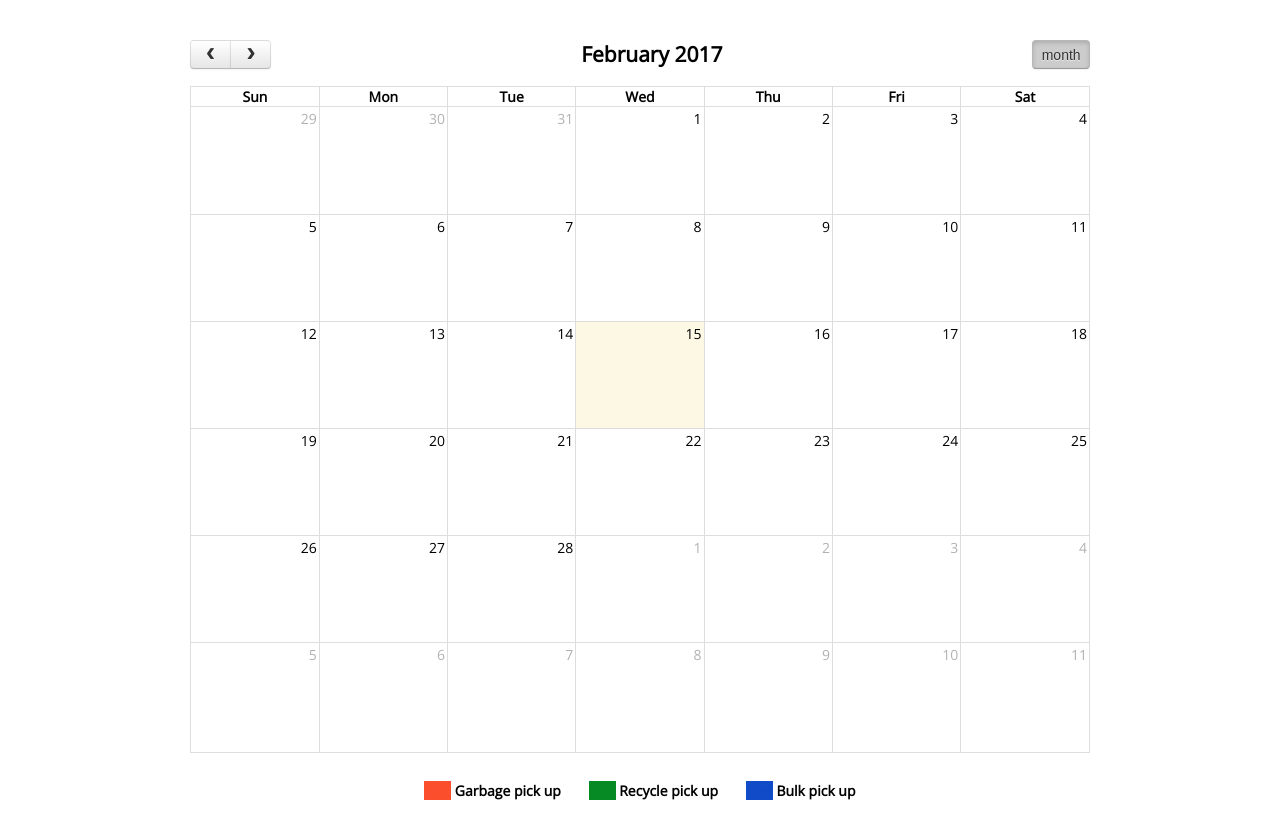
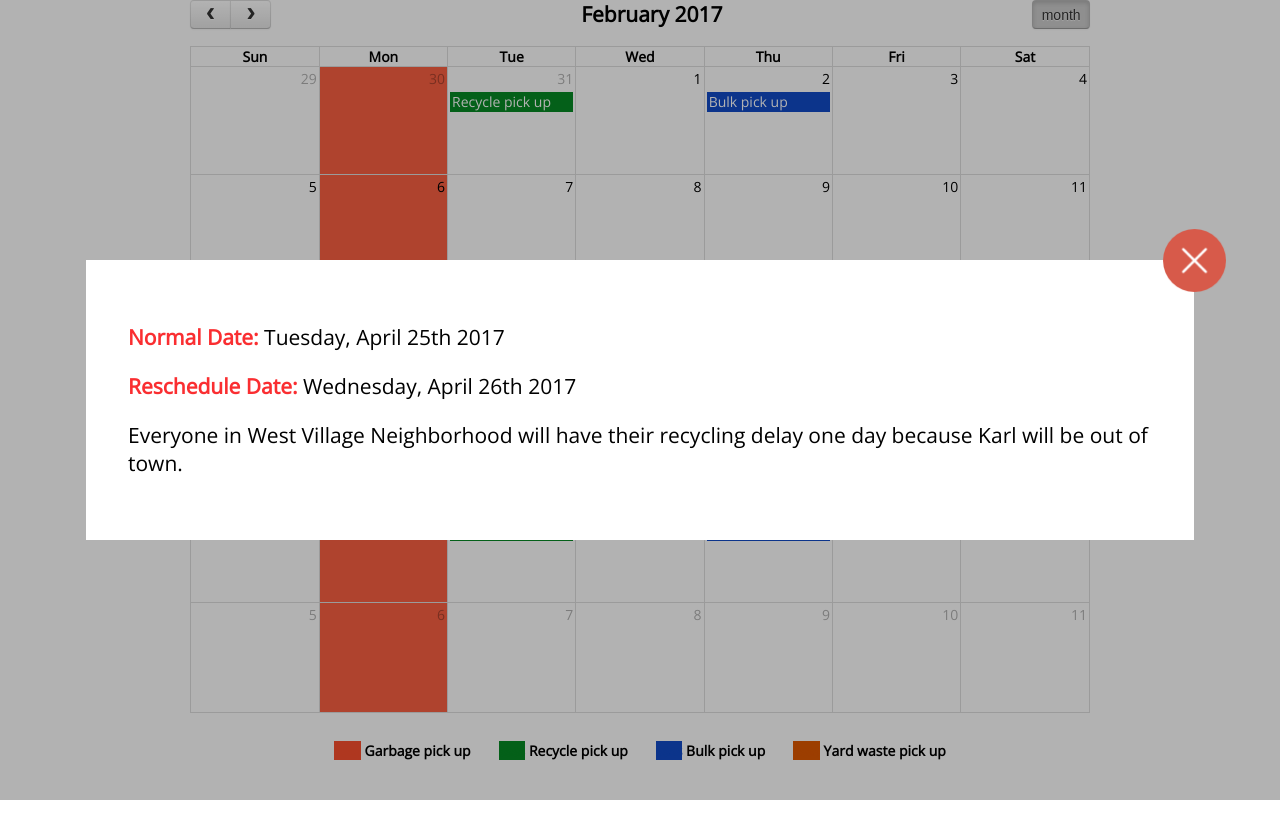
Before and after one commit to jedgar1mx/recycling_calendar, a plain HTML site: page index.html in a window 1280 px wide. After the commit the page ends 800 px from the top, so only its background shows below. Drawn offline with nearby package versions, Linux system fonts and the light colour scheme.

Commit message:
adding new structure for creating service dates and adding emergency alert

```diff
--- a/index.html
+++ b/index.html
@@ -40,8 +40,9 @@
 
       return week;
     }
-
     var addEventToList = function addeEventToList(year,weaks,eventType,eventInfo) {
+      // Add garbage pickup day every week
+      for (var i = 1; i < weeks; i++) {
         let title = eventType + ' pick up';
         let eventObj = {
           title : title,
@@ -50,31 +51,44 @@
         switch (eventType) {
           case 'Garbage':
               eventObj.rendering = 'background';
+                eventObj.start = moment().year(year).week(i).day(dummyObj.trash.dayOfWeek).format("YYYY-MM-DD");
             break;
 
           case 'Recycle':
               eventObj.color = '#068A24';
+                eventObj.start = moment().year(year).week(i).day(dummyObj.recycling.dayOfWeek).format("YYYY-MM-DD");
+            break;
+
+          case 'Yard waste':
+              eventObj.color = '#DF5800';
+                eventObj.start = moment().year(year).week(i).day(dummyObj.yardWaste.dayOfWeek).format("YYYY-MM-DD");
             break;
 
           case 'Bulk':
               eventObj.color = '#114BC7';
+                eventObj.start = moment().year(year).week(i).day(dummyObj.bulk.dayOfWeek).format("YYYY-MM-DD");
             break;
           default:
 
         }
         console.log(eventObj);
-      // Add garbage pickup day every week
-      for (var i = 1; i < weeks; i++) {
-        let eventDate = moment().year(year).week(i).day(dummyObj.trash.dayOfWeek).format("YYYY-MM-DD");
-        eventObj.start = eventDate;
-        console.log(eventObj);
         if(eventInfo.schedule === 'weekly'){
           events.push(eventObj);
+        }else{
+          if(eventInfo.startDate !== null){
+            if(moment(eventObj.start).isBetween(eventInfo.startDate, eventInfo.endDate)){
+              if(eventInfo.AorB === 'a'){
+                ((i % 2) != 0) ? events.push(eventObj): 0;
+              }else{
+                ((i % 2) == 0) ? events.push(eventObj): 0;
+              }
+            }
           }else{
             if(eventInfo.AorB === 'a'){
               ((i % 2) != 0) ? events.push(eventObj): 0;
             }else{
               ((i % 2) == 0) ? events.push(eventObj): 0;
+            }
           }
         }
       }
@@ -99,15 +113,32 @@
     // }
 
     var events = [];
+    var emergencyObj = {
+      'normalDay'  : "2017-04-25T00:00:00.000Z",
+      "rescheduledDay": "2017-04-26T00:00:00.000Z",
+      "reason": "Everyone in West Village Neighborhood will have their recycling delay one day because Karl will be out of town."
+    }
+    // var emergencyObj = {
+    //   'normalDay'  : "2017-12-25T00:00:00.000Z",
+    //   "rescheduledDay": "2017-12-26T00:00:00.000Z",
+    //   "reason": "Delay by one day due to Christmas holiday."
+    // }
   	var dummyObj = {
       "trash": {
-        "dayOfWeek": "friday",
+        "dayOfWeek": "monday",
         "schedule": "weekly",
         "AorB": null,
         "startDate": null,
         "endDate": null
       },
       "recycling": {
+        "dayOfWeek": "tuesday",
+        "schedule": "biweekly",
+        "AorB": "a",
+        "startDate": null,
+        "endDate": null
+      },
+      "bulk": {
         "dayOfWeek": "thursday",
         "schedule": "biweekly",
         "AorB": "a",
@@ -119,7 +150,7 @@
         "schedule": "biweekly",
         "AorB": "a",
         "startDate": "2017-04-06T00:00:00.000Z",
-        "endDate": "2017-12-07T00:00:00.000Z"
+        "endDate": "2017-12-08T00:00:00.000Z"
       }
     };
     var year = moment().year();
@@ -127,64 +158,28 @@
 
     addEventToList(year,weeks,'Garbage',dummyObj.trash);
     addEventToList(year,weeks,'Recycle',dummyObj.recycling);
+    addEventToList(year,weeks,'Bulk',dummyObj.bulk);
+    addEventToList(year,weeks,'Yard waste',dummyObj.yardWaste);
 
   	var today = moment().format();
-  	var events2 = [
-  		{
-  			title: 'Business Lunch',
-  			start: '2016-12-03T13:00:00',
-  			constraint: 'businessHours',
-  			color: '#DC6B2A'
-  		},
-  		{
-  			title: 'Garbage pick up',
-  			start: '2016-12-13T11:00:00',
-  			constraint: 'availableForMeeting', // defined below
-  			color: '#DC6B2A'
-  		},
-  		{
-  			title: 'Conference',
-  			start: '2016-12-18',
-  			end: '2016-12-20'
-  		},
-  		{
-  			title: 'Party',
-  			start: '2016-12-29',
-        rendering: 'background',
-  			color: '#DC6B2A'
-  		},
-
-  		// areas where "Meeting" must be dropped
-  		{
-  			id: 'availableForMeeting',
-  			start: '2016-12-11T10:00:00',
-  			end: '2016-12-11T16:00:00',
-  			rendering: 'background'
-  		},
-  		{
-  			id: 'availableForMeeting',
-  			start: '2016-12-13T10:00:00',
-  			end: '2016-12-13T16:00:00',
-  			rendering: 'background'
-  		},
-
-  		// red areas where no events can be dropped
-  		{
-  			start: '2016-12-24',
-  			end: '2016-12-28',
-  			overlap: false,
-  			rendering: 'background',
-  			color: '#DC6B2A'
-  		},
-  		{
-  			start: '2016-12-06',
-  			end: '2016-12-08',
-  			overlap: false,
-  			rendering: 'background',
-  			color: '#DC6B2A'
+    var loadEmergencyEventInfo = function loadEmergencyEventInfo(emergencyObj) {
+      console.log(moment(emergencyObj.normalDay).format("dddd, MMMM Do YYYY"));
+      document.getElementById('emergency-normal-date').innerHTML = moment(emergencyObj.normalDay).format("dddd, MMMM Do YYYY");
+      document.getElementById('emergency-new-date').innerHTML = moment(emergencyObj.rescheduledDay).format("dddd, MMMM Do YYYY");
+      document.getElementById('emergency-message').innerHTML = emergencyObj.reason;
+      document.getElementById('emergency-modal').className = 'active';
     }
-  	];
+    var displayEmergencyEvent = function displayEmergencyEvent(emergencyObj) {
+      if(Object.keys(emergencyObj).length){
+        loadEmergencyEventInfo(emergencyObj);
+      }
+    }
+    var closeDisplayEmergencyEvent = function closeDisplayEmergencyEvent() {
+      document.getElementById('emergency-modal').className = '';
+    }
   	$(document).ready(function() {
+      document.getElementById('close-emergency-modal-btn').addEventListener('click', closeDisplayEmergencyEvent);
+      displayEmergencyEvent(emergencyObj);
   		$('#calendar').fullCalendar({
   			header: {
   				left: 'prev,next',
@@ -192,7 +187,7 @@
   				right: 'month'
   			},
   			defaultDate: today,
-  			navLinks: true, // can click day/week names to navigate views
+  			navLinks: false, // can click day/week names to navigate views
   			// businessHours: true, // display business hours
   			editable: true,
   			events: events
@@ -204,12 +199,15 @@
   <style>
     @import url('https://fonts.googleapis.com/css?family=Open+Sans');
   	body {
-  		margin: 40px 10px;
+  	  margin: 0;
   		padding: 0;
   		font-family: 'Open Sans', sans-serif;
   		font-size: 14px;
   	}
-
+    main{
+      position: relative;
+      width: 100%;
+    }
   	#calendar {
   		max-width: 900px;
   		margin: 0 auto;
@@ -219,6 +217,7 @@
       display: flex;
       width: 100%;
       justify-content: center;
+      flex-wrap: wrap;
     }
     #leyend > article{
       font-weight: bold;
@@ -242,9 +241,92 @@
       background-color: #114BC7;
       color: #114BC7;
     }
+    #leyend > article:nth-child(4) > span:first-child{
+      width: 1em;
+      height: 1em;
+      background-color: #DF5800;
+      color: #DF5800;
+    }
+    #emergency-modal{
+      z-index: 5;
+      position: absolute;
+      top: 0;
+      left: 0;
+      width: 0;
+      height: 0;
+      background-color: rgba(0, 0, 0, 0);
+      display: flex;
+      transition: all 0.2s ease-in-out;
+    }
+    #emergency-modal.active{
+      z-index: 5;
+      position: absolute;
+      top: 0;
+      left: 0;
+      width: 100%;
+      height: 100vh;
+      background-color: rgba(0, 0, 0, 0.3);
+      display: flex;
+      transition: all 0.1s ease-in-out;
+    }
+    #emergency-modal > .emergency-container{
+      max-width: 0;
+      max-width: 0;
+      margin: auto;
+      background-color: #fff;
+      padding: 2em;
+      position: relative;
+      font-size: 1.5em;
+      transition: all 0.1s ease-in-out;
+    }
+    #emergency-modal.active > .emergency-container{
+      transition: all 0.2s ease-in-out;
+      max-width: 80%;
+      max-height: 90vh;
+      margin: auto;
+      background-color: #fff;
+      padding: 2em;
+      position: relative;
+      font-size: 1.5em;
+    }
+    #emergency-modal > .emergency-container > p{
+      display: none;
+    }
+    #emergency-modal.active > .emergency-container > p{
+      display: block;
+    }
+    #emergency-modal.active > .emergency-container > p > strong{
+      color: #FA2E31;
+    }
+    #emergency-modal.active > .emergency-container > #close-emergency-modal-btn{
+      cursor: pointer;
+      position: absolute;
+      right: -1.5em;
+      top: -1.5em;
+      width: 3em;
+      height: 3em;
+    }
+    #emergency-modal.active > .emergency-container > #close-emergency-modal-btn:hover{
+      -webkit-animation: animation-close-btn 1s ease forwards;
+	    animation: animation-close-btn 1s ease forwards;
+    }
+    @-webkit-keyframes animation-close-btn {
+      0%, 50% { -webkit-transform: rotate(0deg); }
+    	75% { -webkit-transform: rotate(450deg); }
+    	100% { -webkit-transform: rotate(405deg); }
+    }
+    @keyframes animation-close-btn {
+      0%, 50% { -webkit-transform: rotate(0deg); }
+    	75% { -webkit-transform: rotate(360deg); }
+    	100% { -webkit-transform: rotate(360deg); }
+    }
+    #close-emergency-modal-btn > img{
+      width: 100%;
+    }
   </style>
 </head>
 <body>
+  <main>
     <section id='calendar'></section>
     <section id='leyend'>
       <article>
@@ -256,6 +338,20 @@
       <article>
         <span>ssss</span> Bulk pick up
       </article>
+      <article>
+        <span>ssss</span> Yard waste pick up
+      </article>
     </section>
+    <section id="emergency-modal" class="">
+      <section class="emergency-container">
+        <article id="close-emergency-modal-btn">
+          <img src="assets/img/error.png" alt="close"></img>
+        </article>
+        <p><strong>Normal Date:</strong> <span id='emergency-normal-date'></span></p>
+        <p><strong>Reschedule Date:</strong> <span id='emergency-new-date'></span></p>
+        <p id="emergency-message"></p>
+      </section>
+    </section>
+  </main>
 </body>
 </html>
```
Also changed, not shown: assets/img/error.png (added). Lines whose indentation alone changed are shown as unchanged.
